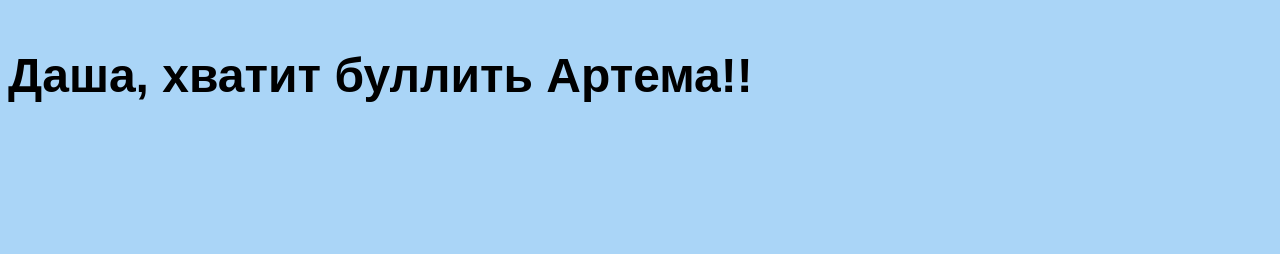
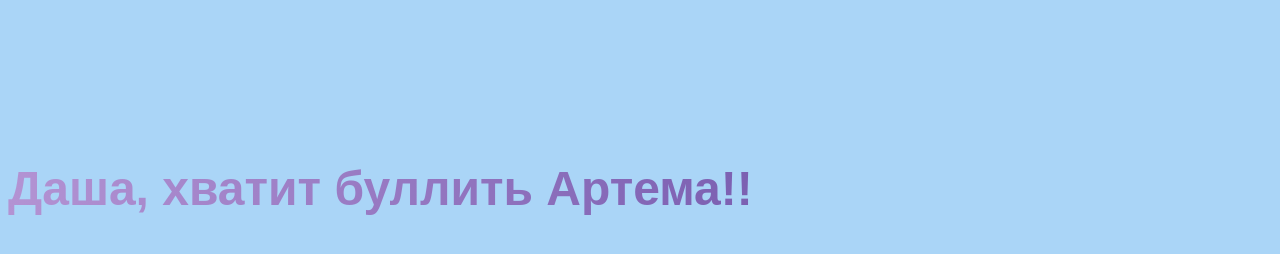
Before and after one commit to Taisheika/Taisheika.github.io, a plain HTML site: page reclama.html in a window 1280 px wide. Shown: the part 558-812 px from the top of the page. Drawn offline with Linux system fonts and the light colour scheme.

Commit message:
Update style.css

```diff
--- a/style.css
+++ b/style.css
@@ -19,3 +19,11 @@
 	color: #FFFF00
 
 }
+h6 {
+  font-size: 70px;
+  font-weight: 600;
+  background-image: linear-gradient(to left, #553c9a, #b393d3);
+  color: transparent;
+  background-clip: text;
+  -webkit-background-clip: text;
+}
```
